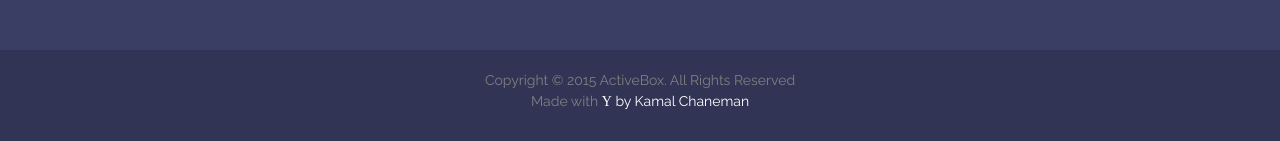
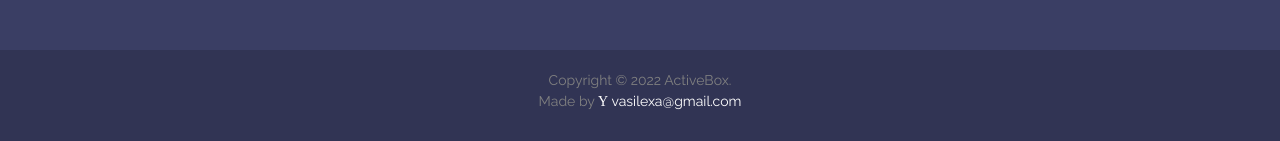
Before and after one commit to vasilexa13/firstProgect, a plain HTML site: page index.html in a window 1280 px wide. Shown: the part 4027-4168 px from the top of the page. Drawn offline with nearby package versions, Linux system fonts and the light colour scheme.

Commit message:
Add files via upload

```diff
--- a/index.html
+++ b/index.html
@@ -234,8 +234,8 @@
             <div class="copyright">
                 <div class="container">
                     <div class="copyright__text">
-                        <div>Copyright © 2015 ActiveBox. All Rights Reserved</div>
-                        <div>Made with <span class="heart">Y</span> <span>by Kamal Chaneman</span></div>
+                        <div>Copyright © 2022 ActiveBox.</div>
+                        <div>Made by <span class="heart">Y</span> <span>vasilexa@gmail.com</span></div>
                     </div>
                 </div>
             </div>
```
